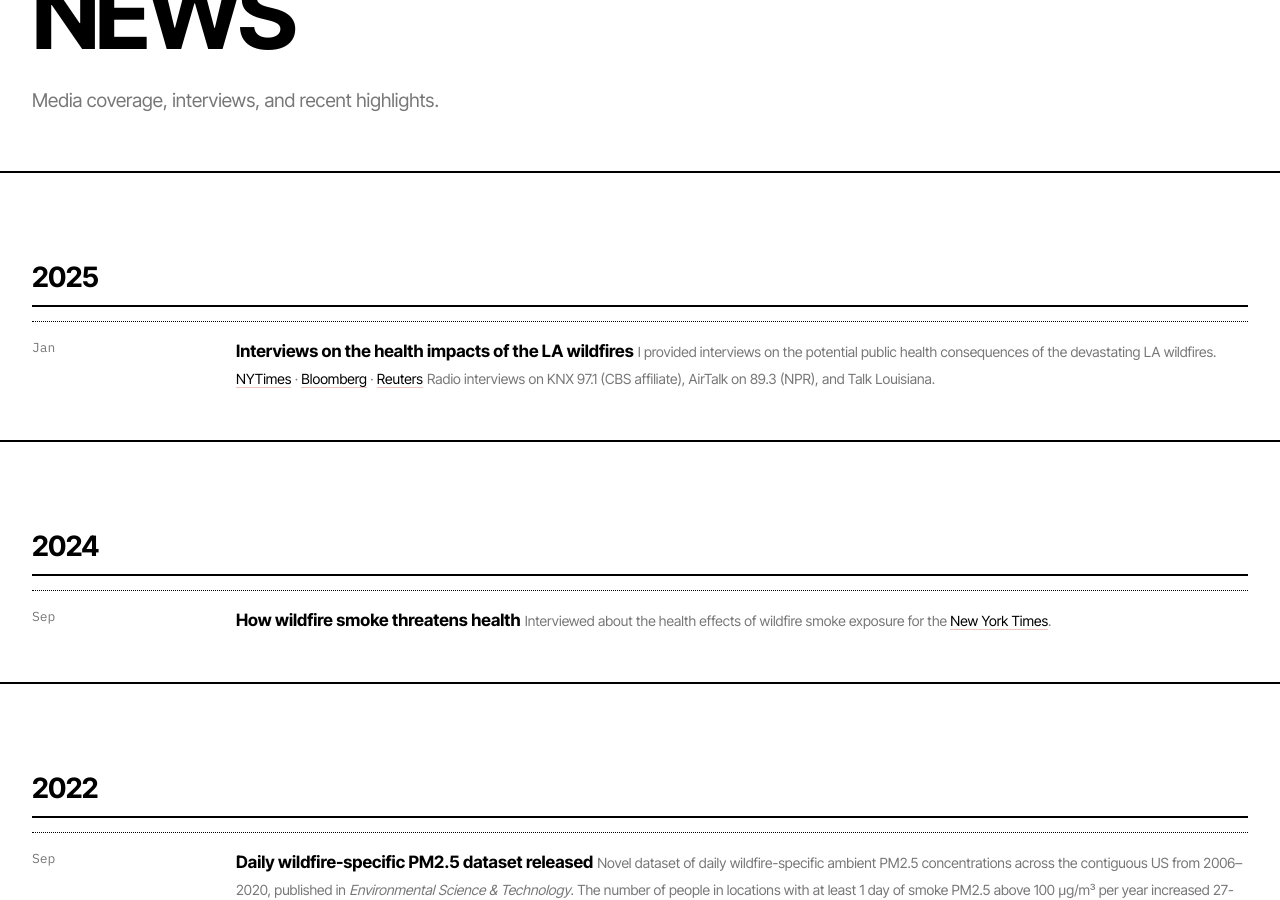
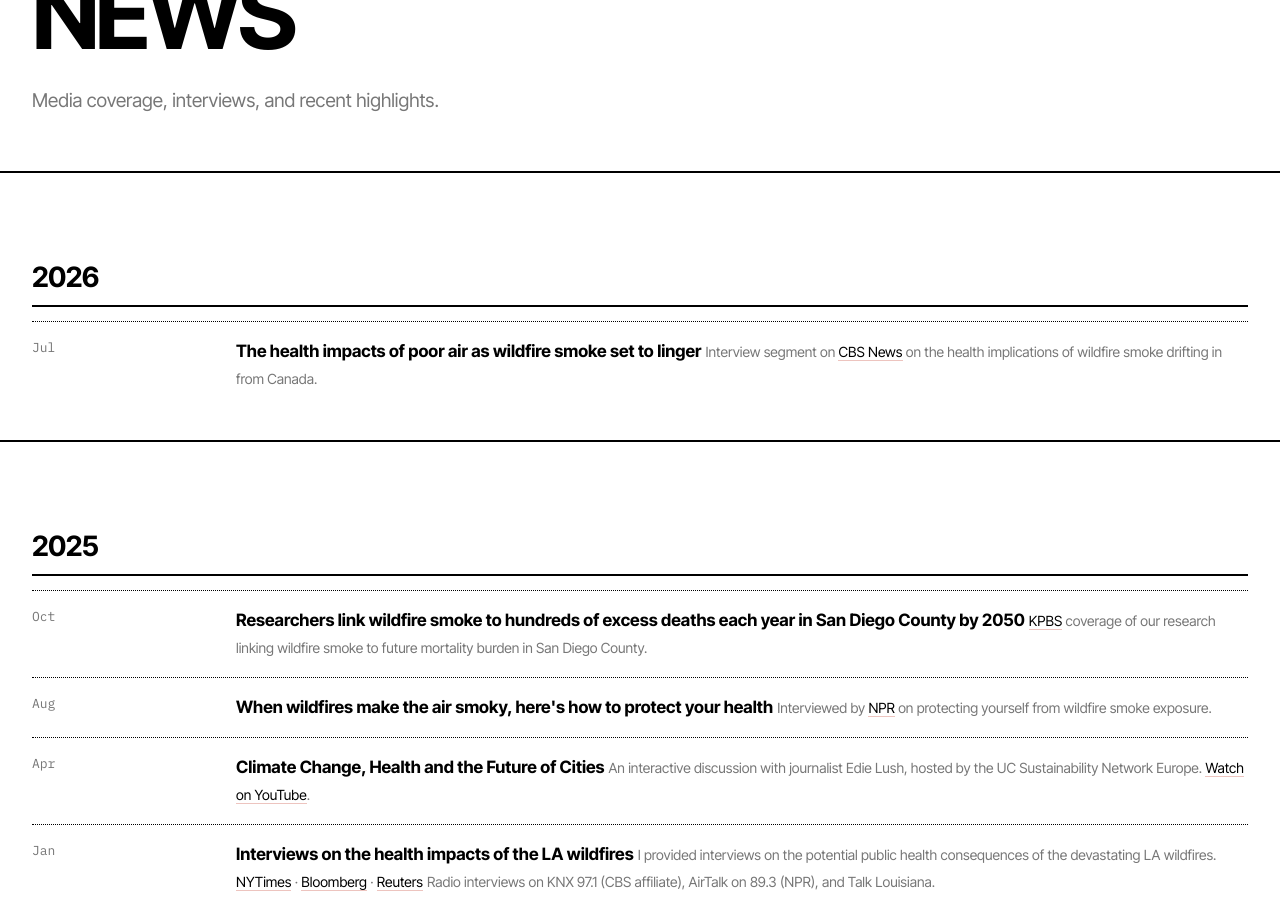
Before and after one commit to gouldc/gouldc.github.io, a Jekyll site: the page built from _pages/news.md, in a window 1280 px wide and 900 px high, scrolled down 230 px. Built offline with Jekyll 4.4.1, drawn with Linux system fonts in a browser that asks for light colours.

Commit message:
Add 2025-2026 media coverage to News page
- CBS News interview on wildfire smoke health impacts (Jul 2026)
- KPBS coverage of wildfire smoke mortality research (Oct 2025)
- NPR interview on protecting against wildfire smoke (Aug 2025)
- UC Sustainability Network Europe discussion with Edie Lush,
  recording on YouTube (Apr 2025)

Co-Authored-By: Claude Opus 4.6 <noreply@anthropic.com>

```diff
--- a/_pages/news.md
+++ b/_pages/news.md
@@ -6,7 +6,43 @@ lede: "Media coverage, interviews, and recent highlights."
 ---
 
 <div class="br-cv-section">
+<h2>2026</h2>
+
+<div class="br-cv-row">
+<span class="br-cv-year">Jul</span>
+<div>
+<span class="br-cv-title">The health impacts of poor air as wildfire smoke set to linger</span>
+<span class="br-cv-detail">Interview segment on <a href="https://www.cbsnews.com/video/health-impacts-poor-air-wildfire-smoke-set-linger/">CBS News</a> on the health implications of wildfire smoke drifting in from Canada.</span>
+</div>
+</div>
+</div>
+
+<div class="br-cv-section">
 <h2>2025</h2>
+
+<div class="br-cv-row">
+<span class="br-cv-year">Oct</span>
+<div>
+<span class="br-cv-title">Researchers link wildfire smoke to hundreds of excess deaths each year in San Diego County by 2050</span>
+<span class="br-cv-detail"><a href="https://www.kpbs.org/news/environment/2025/10/10/researchers-link-wildfire-smoke-to-hundreds-of-excess-deaths-each-year-in-san-diego-county-by-2050">KPBS</a> coverage of our research linking wildfire smoke to future mortality burden in San Diego County.</span>
+</div>
+</div>
+
+<div class="br-cv-row">
+<span class="br-cv-year">Aug</span>
+<div>
+<span class="br-cv-title">When wildfires make the air smoky, here's how to protect your health</span>
+<span class="br-cv-detail">Interviewed by <a href="https://www.npr.org/2025/08/06/nx-s1-5493344/when-wildfires-make-the-air-smoky-heres-how-to-protect-your-health">NPR</a> on protecting yourself from wildfire smoke exposure.</span>
+</div>
+</div>
+
+<div class="br-cv-row">
+<span class="br-cv-year">Apr</span>
+<div>
+<span class="br-cv-title">Climate Change, Health and the Future of Cities</span>
+<span class="br-cv-detail">An interactive discussion with journalist Edie Lush, hosted by the UC Sustainability Network Europe. <a href="https://www.youtube.com/watch?v=HrWeFu0-BjQ">Watch on YouTube</a>.</span>
+</div>
+</div>
 
 <div class="br-cv-row">
 <span class="br-cv-year">Jan</span>
```
